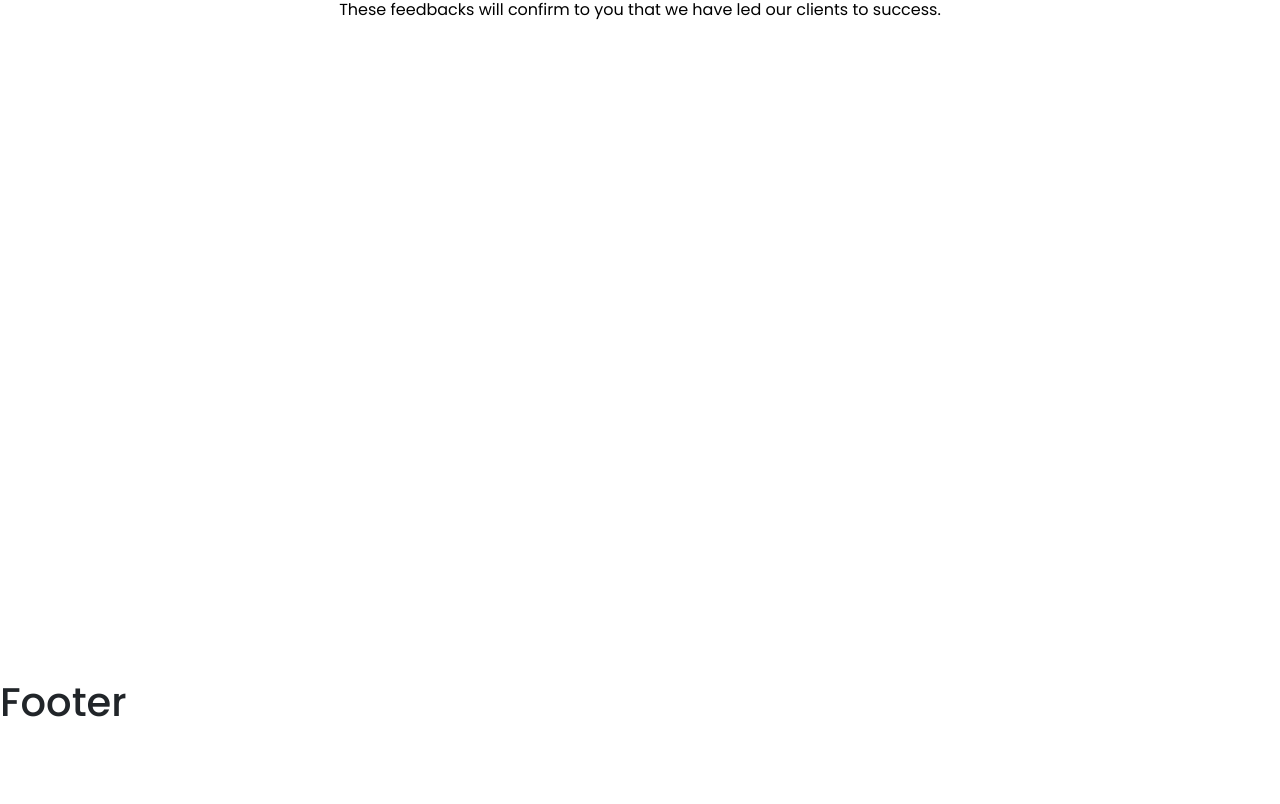
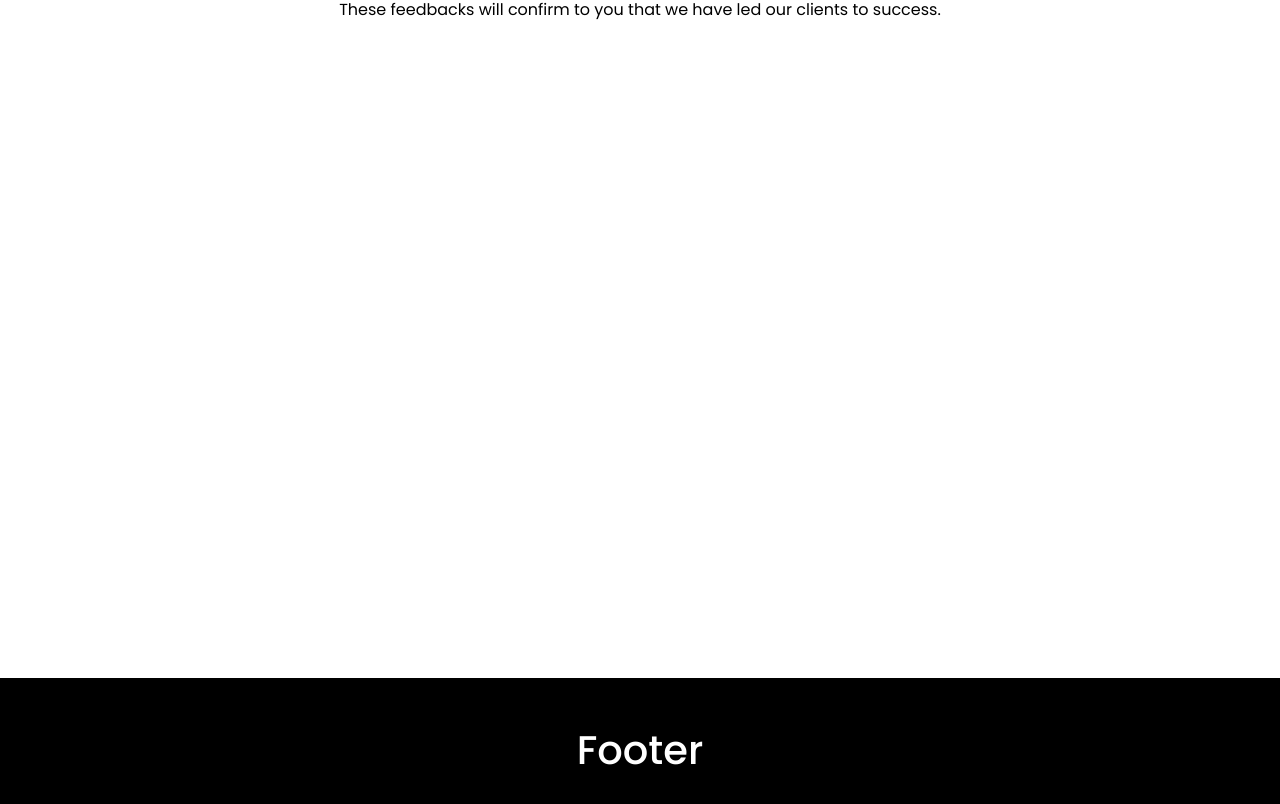
Before and after one commit to loops-it/demosite-web, a Next.js app: page / in a window 1280 px wide. Shown: the part 5920-6724 px from the top of the page. Before the commit the page ends 6654 px from the top, so only its background shows below. Built offline with nearby package versions, Linux system fonts and the light colour scheme.

Commit message:
footer update

```diff
--- a/components/Footer/index.tsx
+++ b/components/Footer/index.tsx
@@ -12,7 +12,9 @@ const Footer = () => {
 
     return (
         <>
-           <h1>Footer</h1>
+           <div style={{backgroundColor: '#000'}} className='d-flex justify-content-center align-items-center p-5'>
+           <h1 style={{color: '#fff'}}>Footer</h1>
+           </div>
         </>
     )
 }
```
